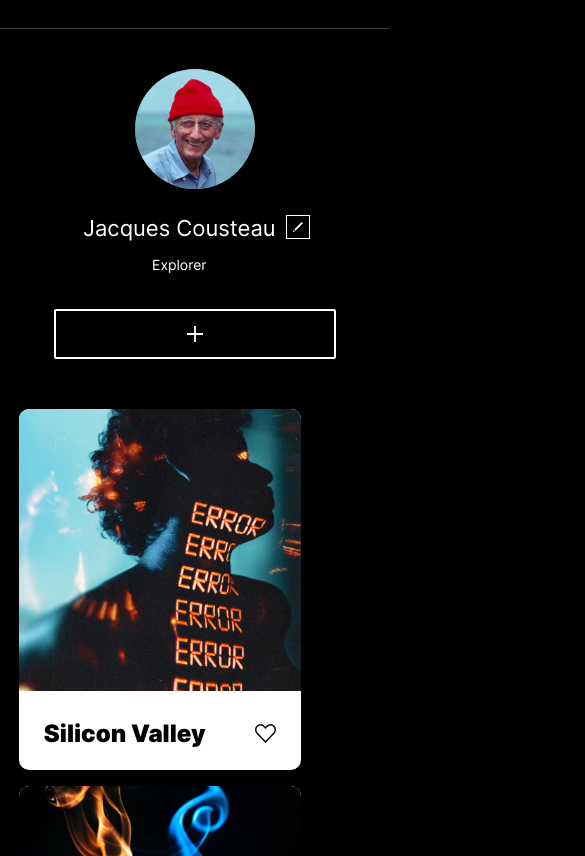
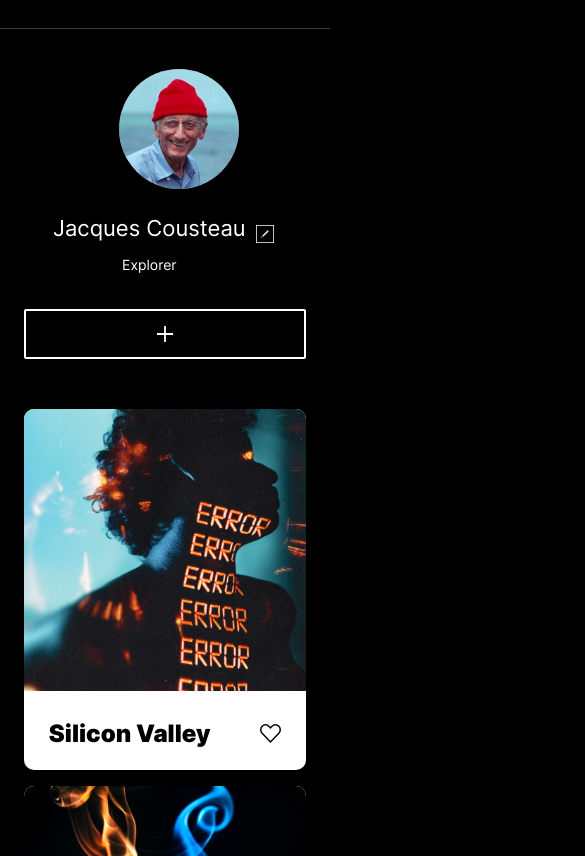
Before and after one commit to tHALL3000/web_project_4, a plain HTML site: page index.html in a window 390 px wide. Shown: the part 94-950 px from the top of the page, 585 px wide, since content can reach past the window. After the commit the page ends 844 px from the top, so only its background shows below. Drawn offline with Linux system fonts and the light colour scheme; files whose address does not match are found by name.

Commit message:
feat: responsive profile and photo grid

```diff
--- a/index.css
+++ b/index.css
@@ -3,6 +3,7 @@
 @import url(/root/root.css);
 @import url(/root/blocks/page/page.css);
 @import url(/root/blocks/header/header.css);
+@import url(/root/blocks/main-content/main-content.css);
 @import url(/root/blocks/profile/profile.css);
 @import url(/root/blocks/profile/__picture/_rounded/profile__picture_rounded.css);
 @import url(/root/blocks/profile/__name/profile__name.css);
--- a/index.html
+++ b/index.html
@@ -22,10 +22,7 @@
                         <h1 class="profile__name">Jacques Cousteau</h1>
                         <p class="profile__job">Explorer</p>
                     </div>
-                <button class="profile__edit" alt="click to edit" id="editBtn"><svg width="24" height="24" viewBox="0 0 24 24" fill="none" xmlns="http://www.w3.org/2000/svg">
-<rect x="0.5" y="0.5" width="23" height="23" stroke="white"/>
-<path d="M17 8.32827L9.60377 15.7666L8.28302 14.4194L15.6604 7L17 8.32827ZM7 17L8.96226 16.4118L7.58491 15.0835L7 17Z" fill="white"/>
-</svg></button>
+                <button class="profile__edit" alt="click to edit" id="editBtn"></button>
             </div>
             <img class="photo-grid__add" src="./images/Add Button.svg">
                 <img class="photo-grid__add-mobile" src="./images/Add-Button-mobile.svg">
@@ -118,7 +115,7 @@
         <!-- </section> -->
 
     <footer class="footer">
-        <p class="footer__text">&copy 2021 Around The U.S.</p>
+        <p class="footer__text">&copy 2021 Around The U.S. by tHALL3000</p>
 
       </footer>
 <script src="./scripts/index.js"></script>
--- a/root/blocks/header/header.css
+++ b/root/blocks/header/header.css
@@ -4,3 +4,8 @@
     max-height: 74px;
     border-bottom: 1px solid rgba(84, 84, 84, 0.7);
 }
+@media only screen and (max-width: 900px) {
+    .header{
+    padding-left: 27px;
+    }
+}
--- /dev/null
+++ b/root/blocks/main-content/main-content.css
@@ -0,0 +1,11 @@
+.main-content{
+        margin-left: auto;
+        margin-right: auto;
+}
+
+@media only screen and (max-width: 800px) {
+    .main-content{
+    margin-right: 0;
+
+    }
+}
--- a/root/blocks/page/page.css
+++ b/root/blocks/page/page.css
@@ -13,3 +13,9 @@
     display:flex;
     flex-direction: column;
 }
+
+@media only screen and (max-width: 500px) {
+    .page{
+    position: fixed;
+    }
+}
--- a/root/blocks/photo-grid/__add/photo-grid__add.css
+++ b/root/blocks/photo-grid/__add/photo-grid__add.css
@@ -3,10 +3,17 @@ padding-top:10px;
 margin-left: 165px;
 
 }
+
+
+@media only screen and (max-width: 900px) {
+    .photo-grid__add {
+    margin-left: 0;
+    }
+}
 @media only screen and (max-width: 700px) {
     .photo-grid__add {
     display: none;
     padding:0;
-    margin: 0;
+
     }
 }
--- a/root/blocks/photo-grid/__card/photo-grid__card.css
+++ b/root/blocks/photo-grid/__card/photo-grid__card.css
@@ -1,6 +1,6 @@
 .photo-grid__card {
-  width: 282px;
-  height: 361px;
+  max-width: 282px;
+  max-height: 361px;
   background-color: white;
   border-radius: 10px;
   overflow: hidden;
--- a/root/blocks/photo-grid/photo-grid.css
+++ b/root/blocks/photo-grid/photo-grid.css
@@ -21,6 +21,8 @@
     .photo-grid {
         margin-left: 48px;
         margin-right: 48px;
+    grid-template-columns: repeat(auto-fill, minmax(185px, 1fr));
+
     }
 }
 @media only screen and (max-width: 775px) {
@@ -28,6 +30,10 @@
 
         margin-left: 24px;
         margin-right: 24px;
+        grid-template-columns: repeat(auto-fill, minmax(282px, 1fr));
+}
+
+
     }
 }
 
--- a/root/blocks/profile/__edit/profile__edit.css
+++ b/root/blocks/profile/__edit/profile__edit.css
@@ -4,9 +4,9 @@
     height: 24px;
     width: 24px;
     margin-left: 18px;
-    padding-top: 16px;
+    margin-top: 16px;
     vertical-align: center;
-    background-image: url("Edit-Button.svg");
+    background-image: url(../../../../images/Edit-Button.svg);
     background-size: cover;
     background-repeat: no-repeat;
 
@@ -19,6 +19,12 @@
     width: 18px;
     height: 18px;
     margin-left: 10px;
-    padding: 0;
+    margin-top: 14px;
     }
 }
+
+@media only screen and (max-width: 500px) {
+    .profile__edit {
+    margin-top: 10px;
+    }
+}
--- a/root/blocks/profile/__picture/_rounded/profile__picture_rounded.css
+++ b/root/blocks/profile/__picture/_rounded/profile__picture_rounded.css
@@ -4,8 +4,14 @@
     height: 100%;
     background-color: #000;
 }
+@media only screen and (max-width: 900px) {
+.profile__picture_rounded{
+margin-left: 27px;
+}
+}
 
 @media only screen and (max-width: 700px) {
     .profile__picture_rounded{
         margin-bottom: 26px;
     }
+}
```
Also changed, not shown: root/blocks/photo-grid/__title/photo-grid__title.css (+0 -7 lines).
